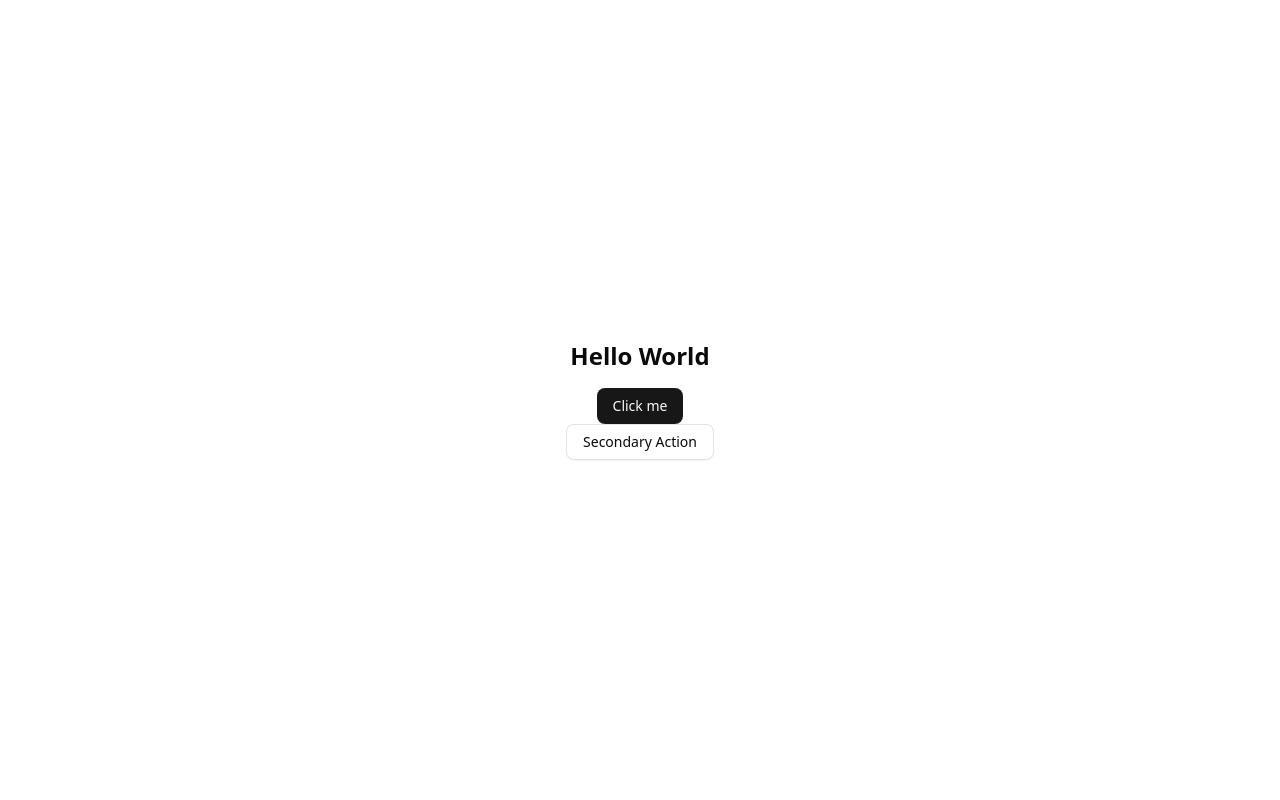
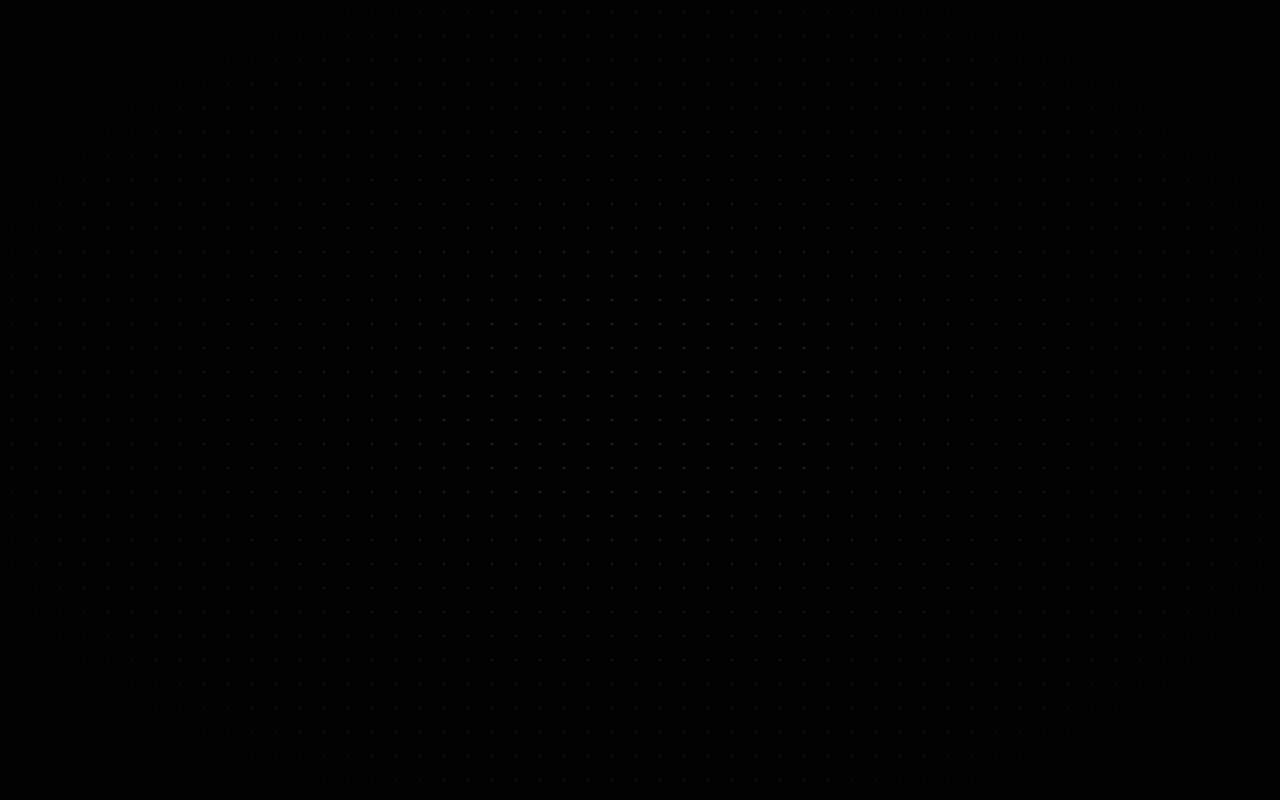
Before and after one commit to Jimsalm/My-Portfolio, a Next.js app: page / in a window 1280 px wide. Built offline with nearby package versions, Linux system fonts and the light colour scheme.

Commit message:
add : bg dot

```diff
--- a/app/globals.css
+++ b/app/globals.css
@@ -123,3 +123,10 @@
     @apply bg-background text-foreground;
   }
 }
+
+@layer utilities {
+  .bg-dot-pattern {
+    background-image: radial-gradient(rgba(255, 255, 255, 0.15) 1px, transparent 1px);
+    background-size: 24px 24px;
+  }
+}
--- a/app/page.tsx
+++ b/app/page.tsx
@@ -1,12 +1,8 @@
-import { Button } from "@/components/ui/button"
-
 export default function Home() {
   return (
-    <main className="flex min-h-screen flex-col items-center justify-center p-24">
-      <h1 className="mb-4 text-2xl font-bold">Hello World</h1>
+    <main className="relative h-screen w-full bg-black bg-dot-pattern flex items-center justify-center overflow-hidden">
+      <div className="absolute inset-0 bg-black [mask-image:radial-gradient(ellipse_at_center,transparent_20%,black)] pointer-events-none" />
 
-      <Button variant="default">Click me</Button>
-      <Button variant="outline">Secondary Action</Button>
     </main>
-  )
+  );
 }
```
